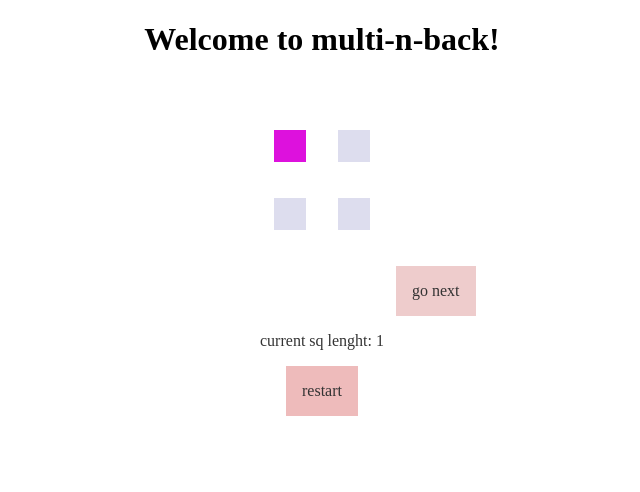
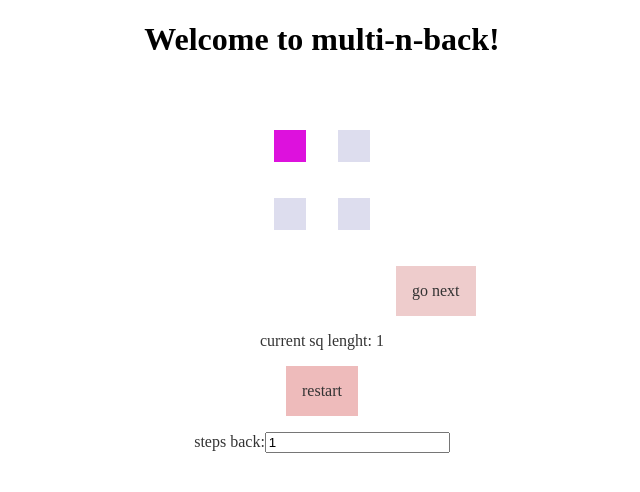
Before and after one commit to dogayuksel/multi-n-back, an Angular app: page / in a window 1280 px wide. Shown: the top 492 px of the page, without its empty margins (318-958 px from the left). Built offline with nearby package versions, Linux system fonts and the light colour scheme.

Commit message:
Add input element for nStepsBack

```diff
--- a/src/app/app.module.ts
+++ b/src/app/app.module.ts
@@ -1,5 +1,6 @@
+import { NgModule } from '@angular/core';
 import { BrowserModule } from '@angular/platform-browser';
-import { NgModule } from '@angular/core';
+import { FormsModule } from '@angular/forms';
 
 import { AppComponent } from './app.component';
 import { GameCoreComponent } from './game-core/game-core.component';
@@ -12,7 +13,8 @@ import { GameCanvasComponent } from './game-core/game-canvas.component';
     GameCanvasComponent
   ],
   imports: [
-    BrowserModule
+    BrowserModule,
+    FormsModule
   ],
   providers: [],
   bootstrap: [AppComponent]
--- a/src/app/game-core/game-core.component.html
+++ b/src/app/game-core/game-core.component.html
@@ -29,4 +29,9 @@
   <div class="start-game-button" (click)=startGame()>
     restart
   </div>
+  <div>
+    <span>steps back:</span>
+    <input type="number"
+      [(ngModel)]="nStepsBack" >
+  </div>
 </div>
```
